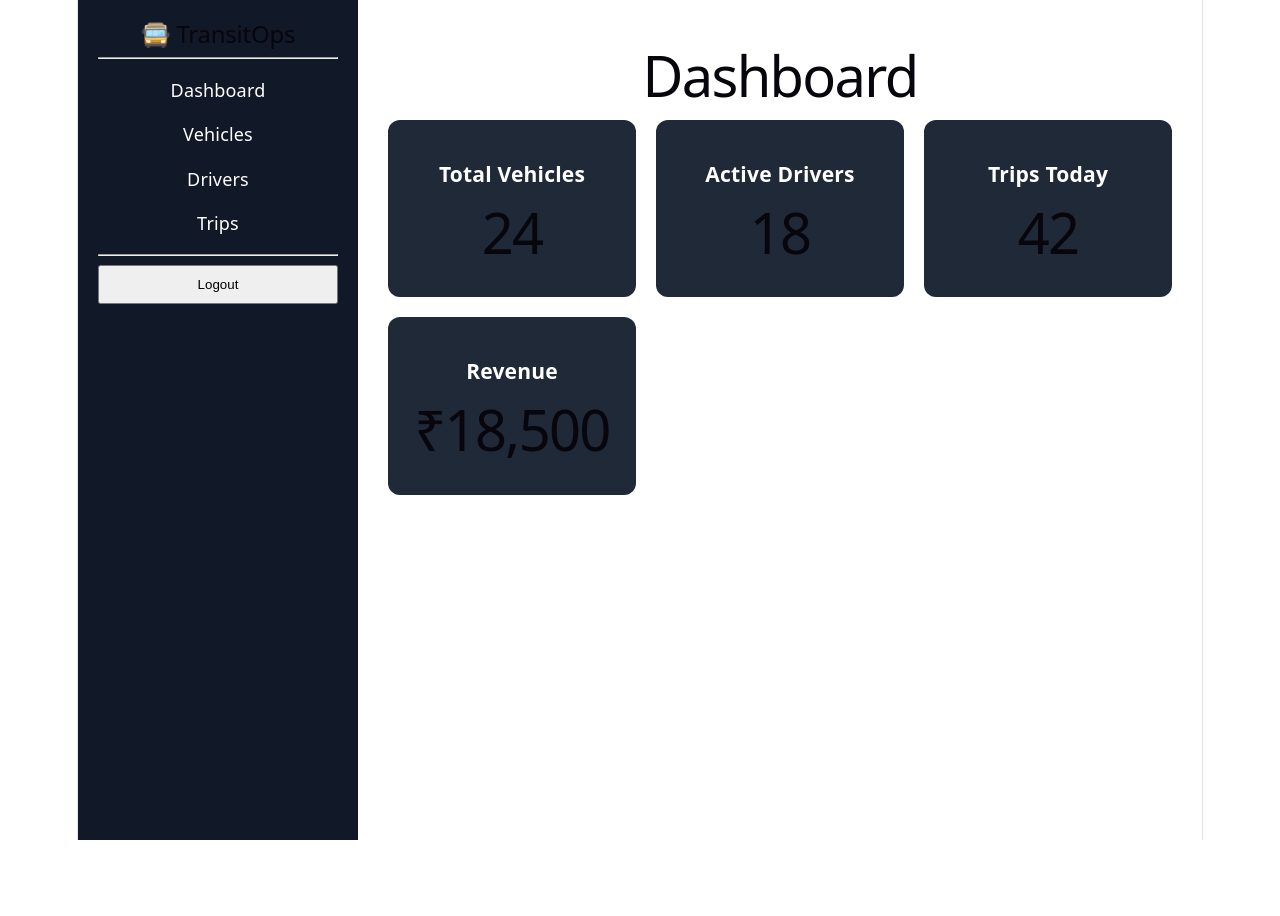
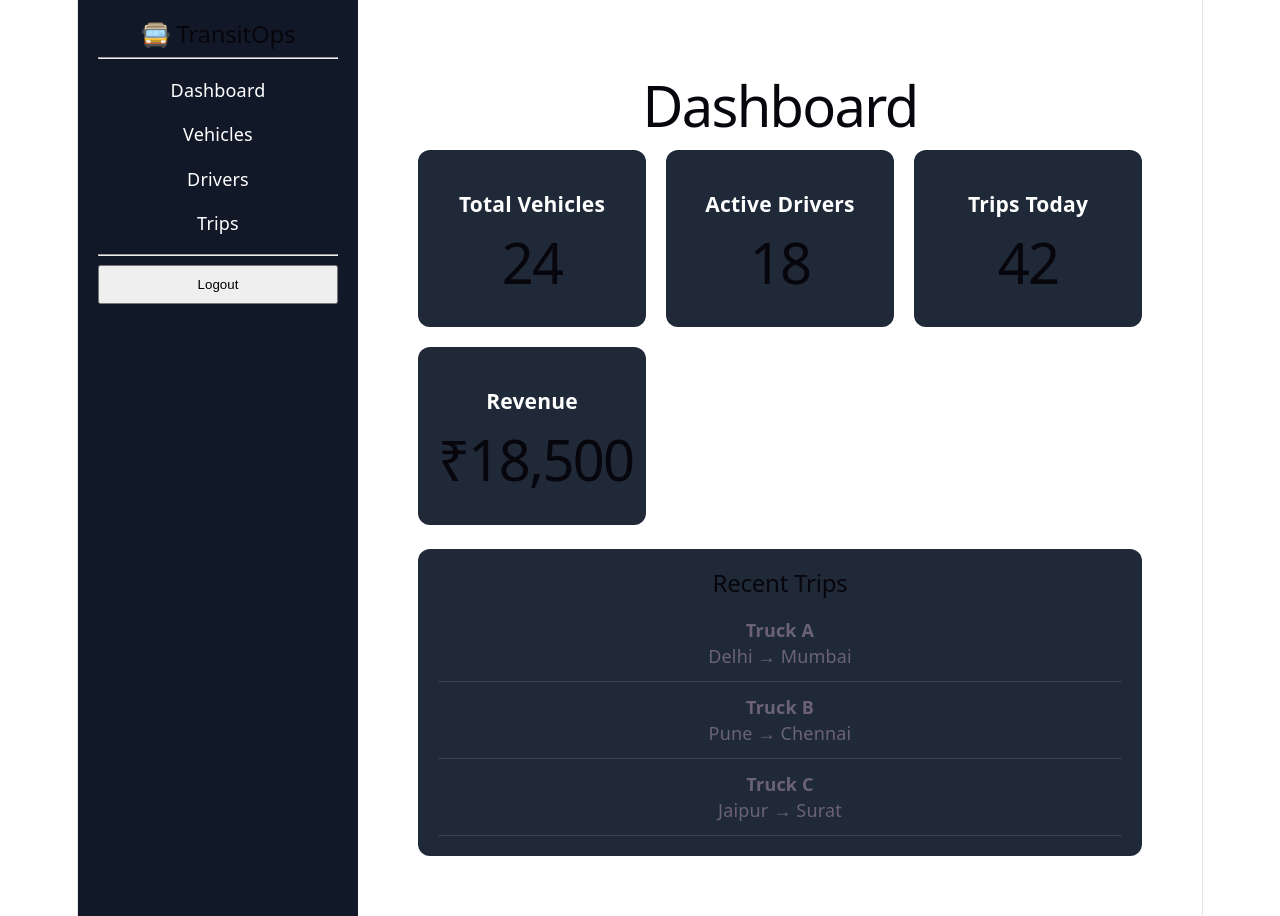
Before and after one commit to ODOO-HACKATHON-26/ODOO-Hacakthon-2026, a React app in the folder frontend/: page /dashboard in a window 1280 px wide. Before the commit the page ends 840 px from the top, so only its background shows below. Built offline with nearby package versions, Linux system fonts and the light colour scheme; the HTML template or start-up script is replaced by a standard one.

Commit message:
feat: add RecentTrips component and update Dashboard layout

```diff
--- a/frontend/src/components/dashboard/DashboardStats.jsx
+++ b/frontend/src/components/dashboard/DashboardStats.jsx
@@ -7,7 +7,7 @@ export default function DashboardStats() {
         display: "grid",
         gridTemplateColumns: "repeat(auto-fit, minmax(220px, 1fr))",
         gap: "20px",
-        marginTop: "30px",
+        marginTop: "24px",
       }}
     >
       <StatCard title="Total Vehicles" value="24" />
--- /dev/null
+++ b/frontend/src/components/dashboard/RecentTrips.jsx
@@ -0,0 +1,43 @@
+export default function RecentTrips() {
+  const trips = [
+    {
+      vehicle: "Truck A",
+      route: "Delhi → Mumbai",
+    },
+    {
+      vehicle: "Truck B",
+      route: "Pune → Chennai",
+    },
+    {
+      vehicle: "Truck C",
+      route: "Jaipur → Surat",
+    },
+  ];
+
+  return (
+    <div
+      style={{
+        background: "#1f2937",
+        padding: "20px",
+        borderRadius: "12px",
+        marginTop: "24px",
+      }}
+    >
+      <h2>Recent Trips</h2>
+
+      {trips.map((trip, index) => (
+        <div
+          key={index}
+          style={{
+            padding: "12px 0",
+            borderBottom: "1px solid #374151",
+          }}
+        >
+          <strong>{trip.vehicle}</strong>
+
+          <p>{trip.route}</p>
+        </div>
+      ))}
+    </div>
+  );
+}
--- a/frontend/src/pages/Dashboard.jsx
+++ b/frontend/src/pages/Dashboard.jsx
@@ -1,11 +1,23 @@
 import Layout from "../components/layout/Layout";
 import DashboardStats from "../components/dashboard/DashboardStats";
+import RecentTrips from "../components/dashboard/RecentTrips";
 
 export default function Dashboard() {
   return (
     <Layout>
-      <h1>Dashboard</h1>
-      <DashboardStats />
+      <div
+        style={{
+          padding: "30px",
+          maxWidth: "1200px",
+          margin: "0 auto",
+        }}
+      >
+        <h1>Dashboard</h1>
+
+        <DashboardStats />
+
+        <RecentTrips />
+      </div>
     </Layout>
   );
 }
```
Also changed, not shown: frontend/src/components/dashboard/RecentTrip.jsx (deleted).
